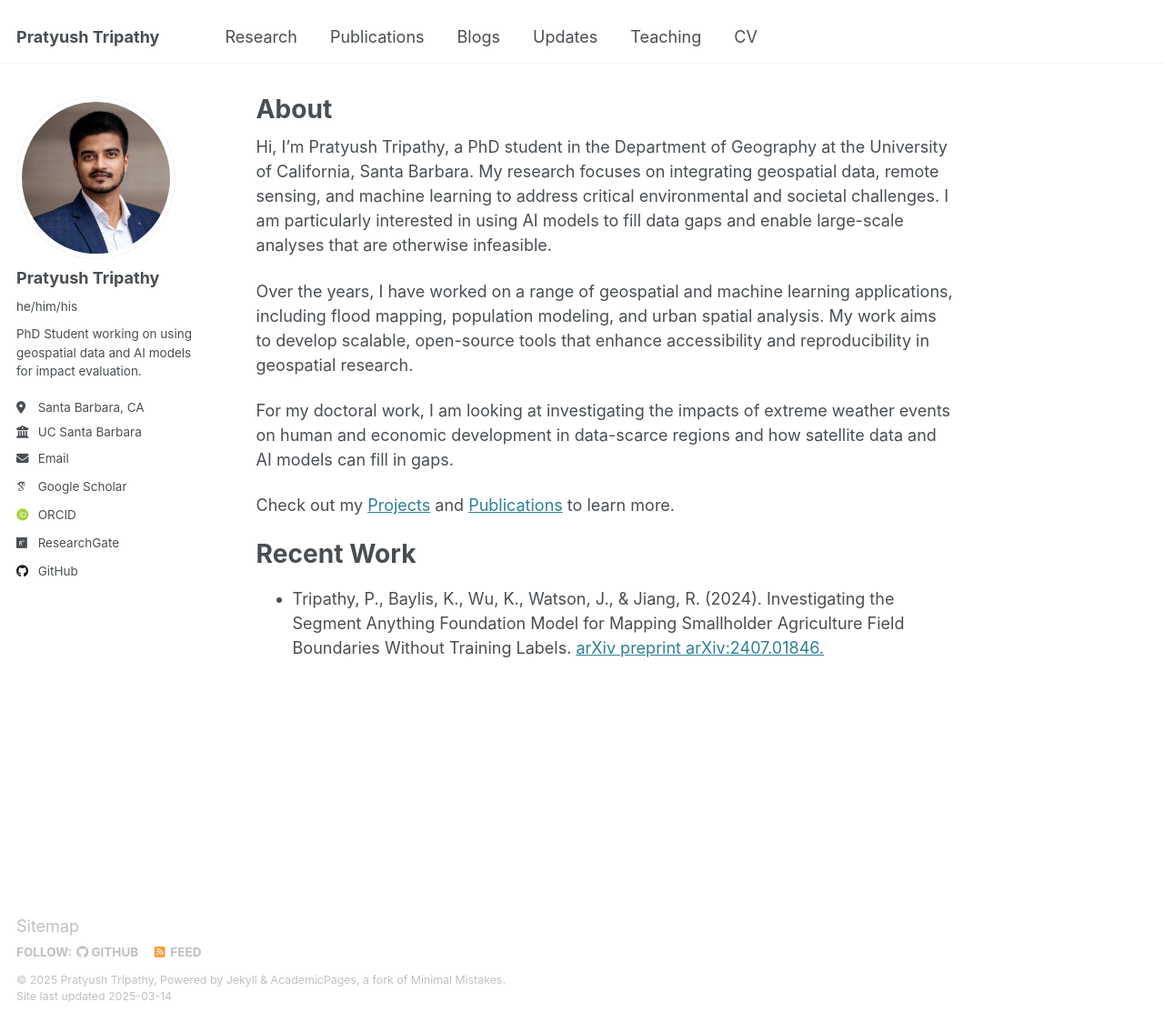
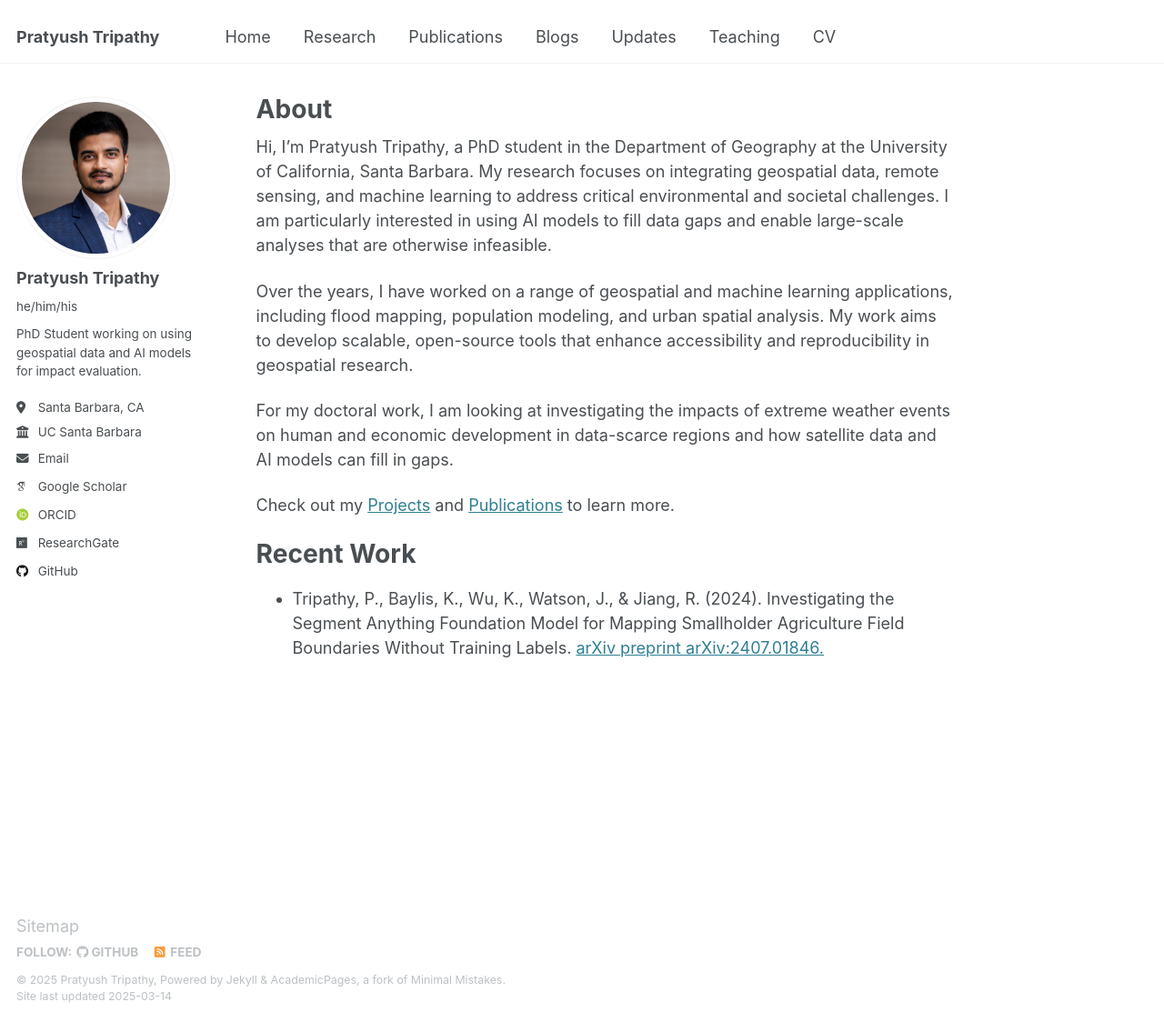
Before and after one commit to tripathyp/tripathyp.github.io, a Jekyll site: the page built from _pages/about.md, in a window 1280 px wide and 1124 px high. Shown: the whole window at 91% size. Built offline with Jekyll 4.4.1, drawn with Linux system fonts in a browser that asks for light colours; some web fonts are replaced.

Commit message:
added home button

```diff
--- a/_data/navigation.yml
+++ b/_data/navigation.yml
@@ -5,6 +5,9 @@
 # prevent it from being included in the site.
 
 main:
+  - title: "Home"
+    url: /about/
+
   - title: "Research"
     url: /research/
 
```
